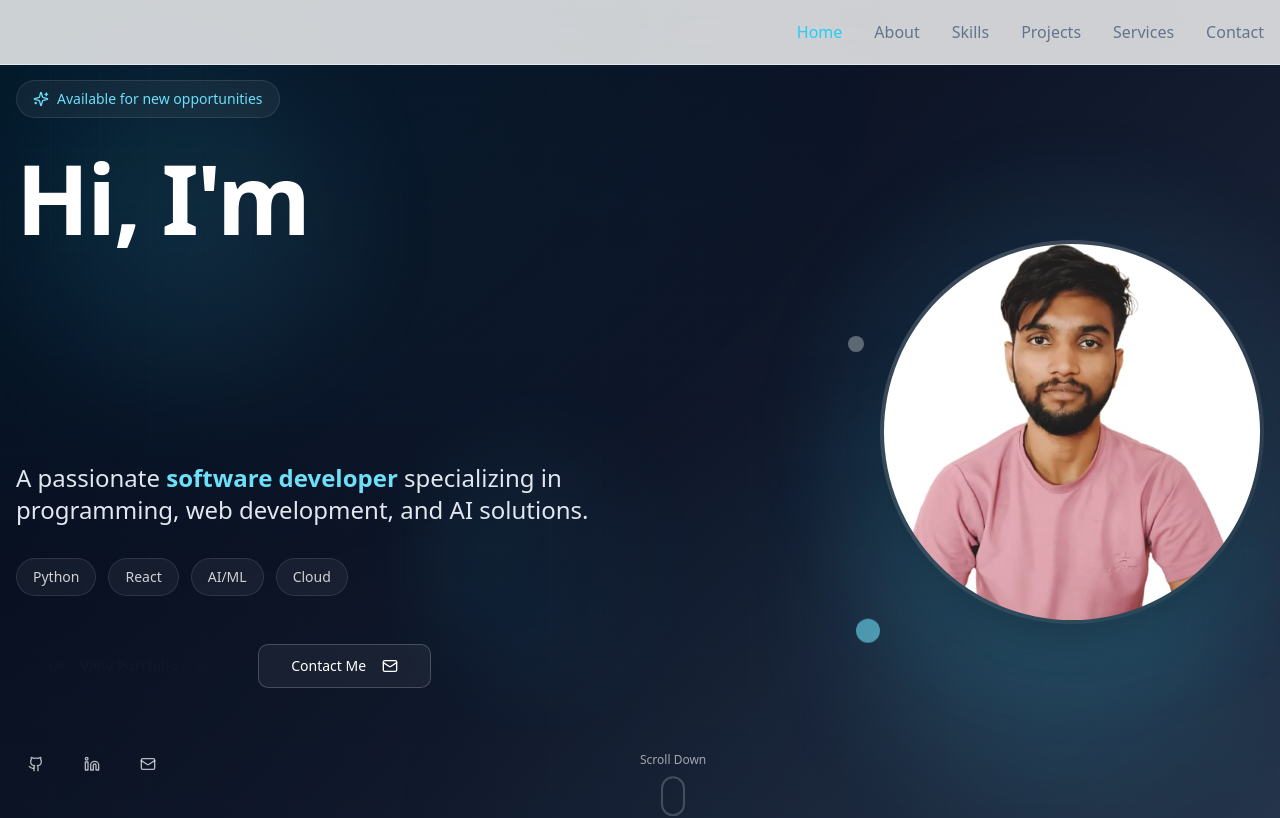
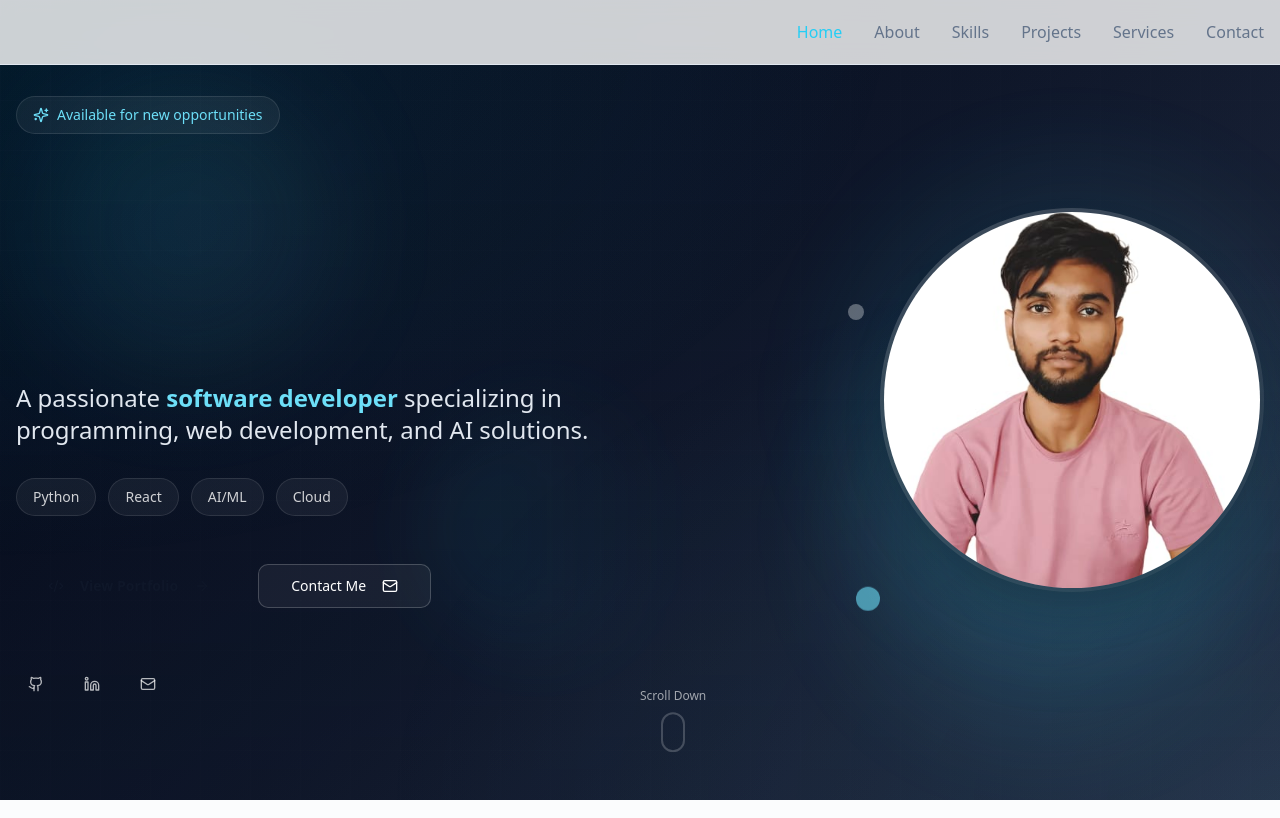
Before and after one commit to Afsdrv/dharavath-portfolio, a React (Vite) app: page / in a window 1280 px wide. Shown: the top 818 px of the page. Built offline with nearby package versions, Linux system fonts and the light colour scheme.

Commit message:
Refactor: Update hero section text
Update the hero section text to "Dharavath Raghavendra".

```diff
--- a/src/components/portfolio/Hero.tsx
+++ b/src/components/portfolio/Hero.tsx
@@ -50,7 +50,6 @@ const Hero = () => {
             {/* Enhanced Typography */}
             <div className="space-y-6">
               <h1 className="text-5xl md:text-7xl lg:text-8xl font-bold text-white leading-tight tracking-tight">
-                Hi, I'm{' '}
                 <span className="relative inline-block">
                   <span className="bg-gradient-accent bg-clip-text text-transparent">Dharavath Raghavendra</span>
                   <div className="absolute -inset-1 bg-gradient-accent opacity-20 blur-lg -z-10"></div>
```
